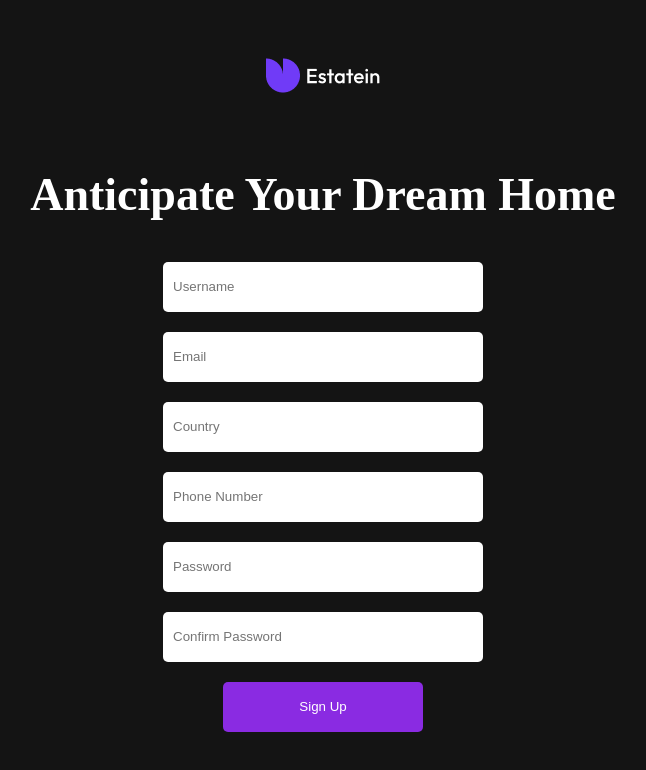
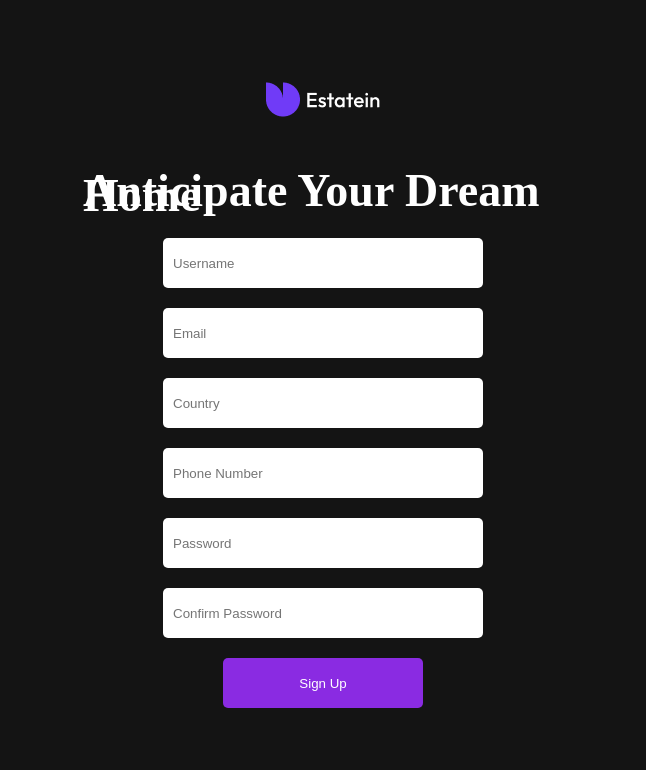
Before and after one commit to DeVTeJ10/Home-ly, a React (Vite) app: page /signup in a window 1280 px wide. Shown: the top 770 px of the page, without its empty margins (317-963 px from the left). Built offline with nearby package versions, Linux system fonts and the light colour scheme.

Commit message:
editing signup page

```diff
--- a/src/Auth/Signup/signup.css
+++ b/src/Auth/Signup/signup.css
@@ -8,6 +8,7 @@
     align-items: center;
     justify-content: center;
     height: 100vh;
+    line-height:5px;
 }
 
 .signup-input{
@@ -29,3 +30,12 @@
     background-color:blueviolet;
     color: white;
 }
+
+.container-signup{
+    /* border: 1px solid gray; */
+}
+
+.sisenor{
+    padding-left: 400px;
+    padding-right: 400px;
+}
--- a/src/Auth/Signup/signup.jsx
+++ b/src/Auth/Signup/signup.jsx
@@ -6,6 +6,8 @@ import "./signup.css"
 const SignUp = () => {
   return (
     <div>
+      <div className='sisenor'>
+      <div className='container-signup'>
       <div className='signup-container'>
         <Link to="/">
         <img src={logoImg} alt="Logo" />
@@ -19,6 +21,8 @@ const SignUp = () => {
         <input type="password" placeholder="Confirm Password" className='signup-input'/>
         <button className='signup-button'>Sign Up</button>
       </div>
+      </div>
+      </div>
     </div>
   );
 };
```
